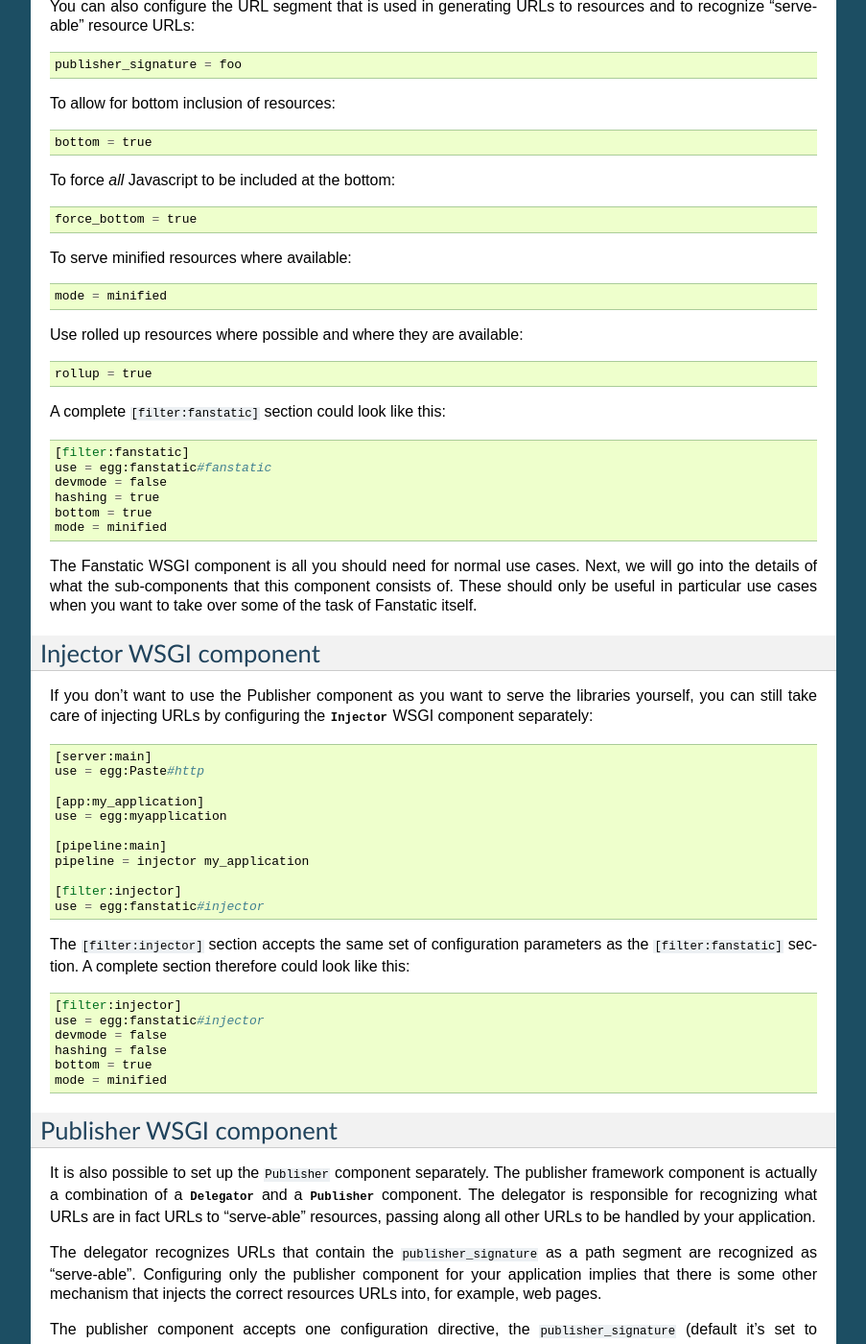
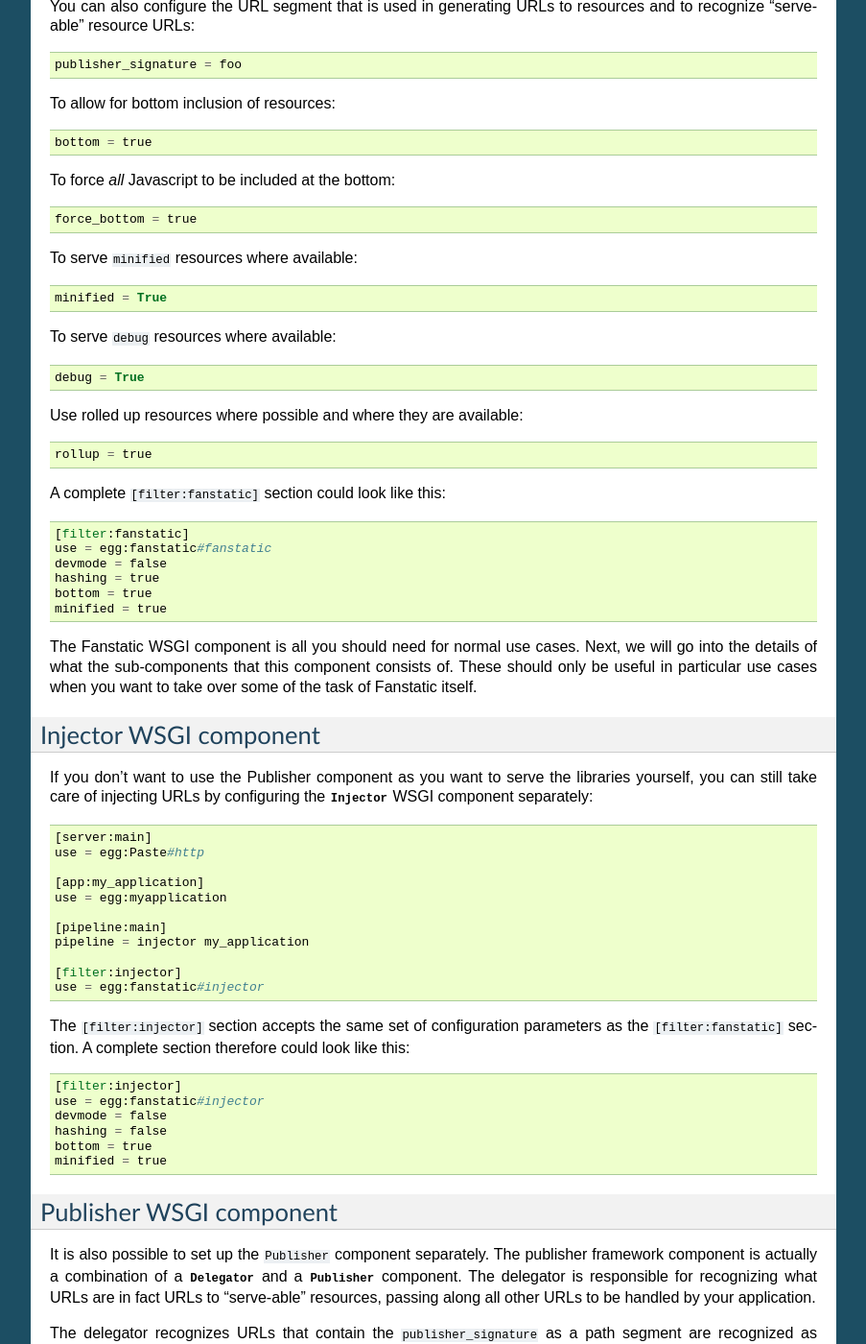
Before and after one commit to zopefoundation/fanstatic, a Sphinx documentation site: the page built from doc/paste_deploy.rst, in a window 1280 px wide and 1400 px high, scrolled down 753 px. Shown: the whole window at 96% size, without its empty margins (198-1101 px from the left). Built offline with Sphinx 7.4.7, drawn with Linux system fonts in a browser that asks for light colours; some of the changed text lies outside the part shown.

Commit message:
Rewrote 'mode' to 'minified' and 'debug'.

```diff
--- a/doc/optimization.rst
+++ b/doc/optimization.rst
@@ -13,8 +13,7 @@
 
 * minified resources. Resources can specify minified versions using
   the mode system. You can then configure Fanstatic to preferentially
-  serve resources in a certain mode, such as ``minified``, using the
-  ``mode`` configuration parameter.
+  serve resources in a certain mode, such as ``minified``.
 
 * rolling up of resources.  Resource libraries can specify rollup
   resources that combine multiple resources into one. This reduces the
--- a/doc/paste_deploy.rst
+++ b/doc/paste_deploy.rst
@@ -56,9 +56,13 @@
 
   force_bottom = true
 
-To serve minified resources where available::
+To serve ``minified`` resources where available::
 
-  mode = minified
+  minified = True
+
+To serve ``debug`` resources where available::
+
+  debug = True
 
 Use rolled up resources where possible and where they are available::
 
@@ -71,7 +75,7 @@
   devmode = false
   hashing = true
   bottom = true
-  mode = minified
+  minified = true
 
 The Fanstatic WSGI component is all you should need for normal use
 cases. Next, we will go into the details of what the sub-components
@@ -107,7 +111,7 @@
   devmode = false
   hashing = false
   bottom = true
-  mode = minified
+  minified = true
 
 Publisher WSGI component
 ------------------------
@@ -166,7 +170,7 @@
   devmode = false
   hashing = true
   bottom = true
-  mode = minified
+  minified = true
   publisher_signature = baz
 
 .. _`Paste Deployment`: http://pythonpaste.org/deploy/
```
Also changed, not shown: doc/configuration.rst (+4 -5 lines).
